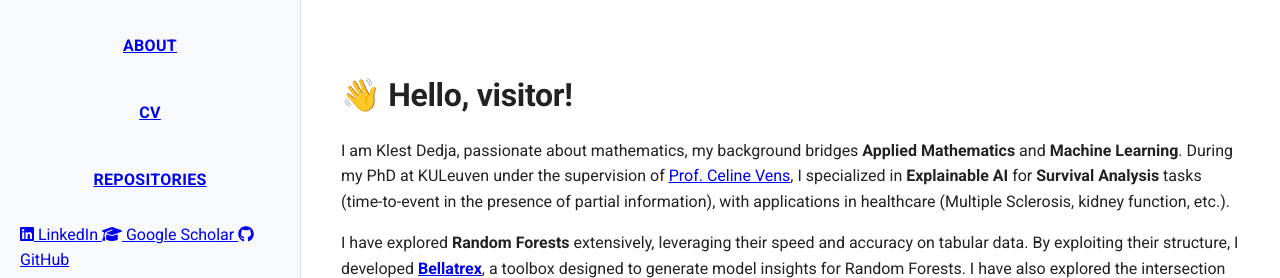
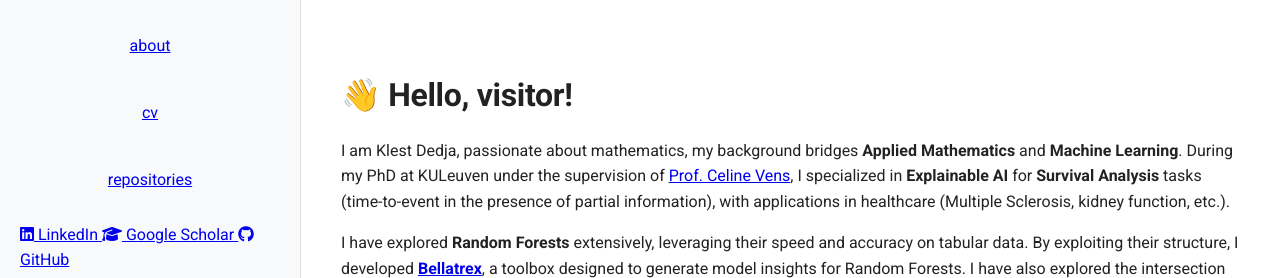
Before and after one commit to KlestDedja/klestdedja.github.io, a Jekyll site: the page built from index.md, in a window 1280 px wide. Shown: the top 278 px of the page. Built offline with Jekyll 4.4.1, drawn with Linux system fonts in a browser that asks for light colours; a style sheet for code colours, icons or effects is not loaded.

Commit message:
Fixing buttons on left side

```diff
--- a/assets/css/style.css
+++ b/assets/css/style.css
@@ -17,14 +17,14 @@ h1, h2, h3, h4, h5, h6 {
   margin-bottom: 0.5em;
 }
 
-/* Layout */
+/* --------- Layout --------- */
 .layout {
   display: flex;
   min-height: 100vh;
 }
 
 .sidebar {
-  width: 260px;               /* was 200–220px → give buttons room */
+  width: 260px;
   background: #f8f9fa;
   padding: 1.25rem;
   border-right: 1px solid #ddd;
@@ -39,7 +39,7 @@ h1, h2, h3, h4, h5, h6 {
   max-width: 1100px;
 }
 
-/* Nav buttons */
+/* --------- Nav buttons --------- */
 .nav {
   display: flex;
   flex-direction: column;
@@ -51,8 +51,3 @@ h1, h2, h3, h4, h5, h6 {
   text-align: center;
   padding: 0.8rem 1rem;
   border-radius: 10px;
-  font-family: 'Roboto', system-ui, -apple-system, "Segoe UI", Arial, sans-serif;
-  font-weight: 700;  /* bold Roboto */
-  text-transform: uppercase;
-  letter-spacing: .02em;
-  text-de
```
